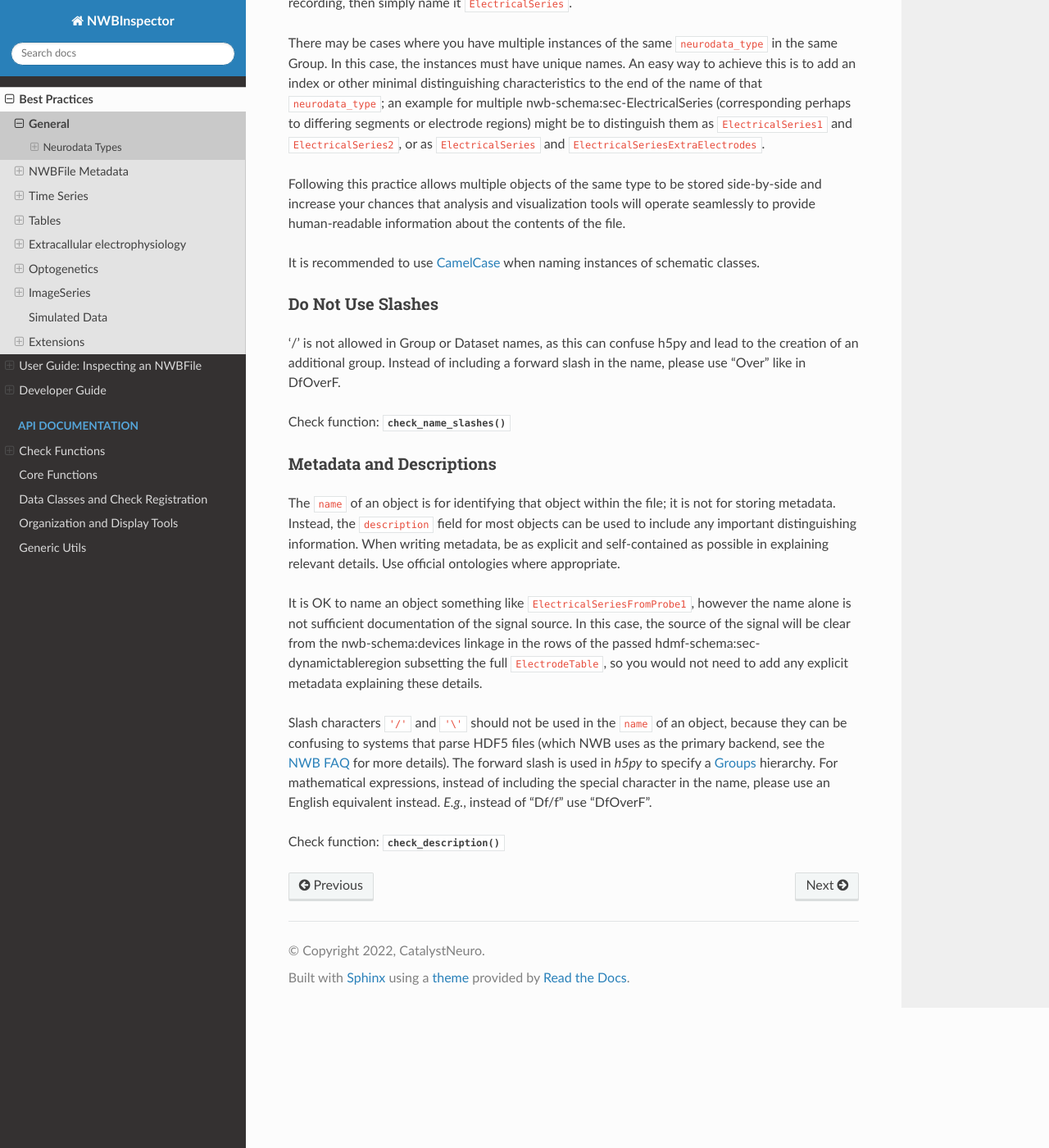
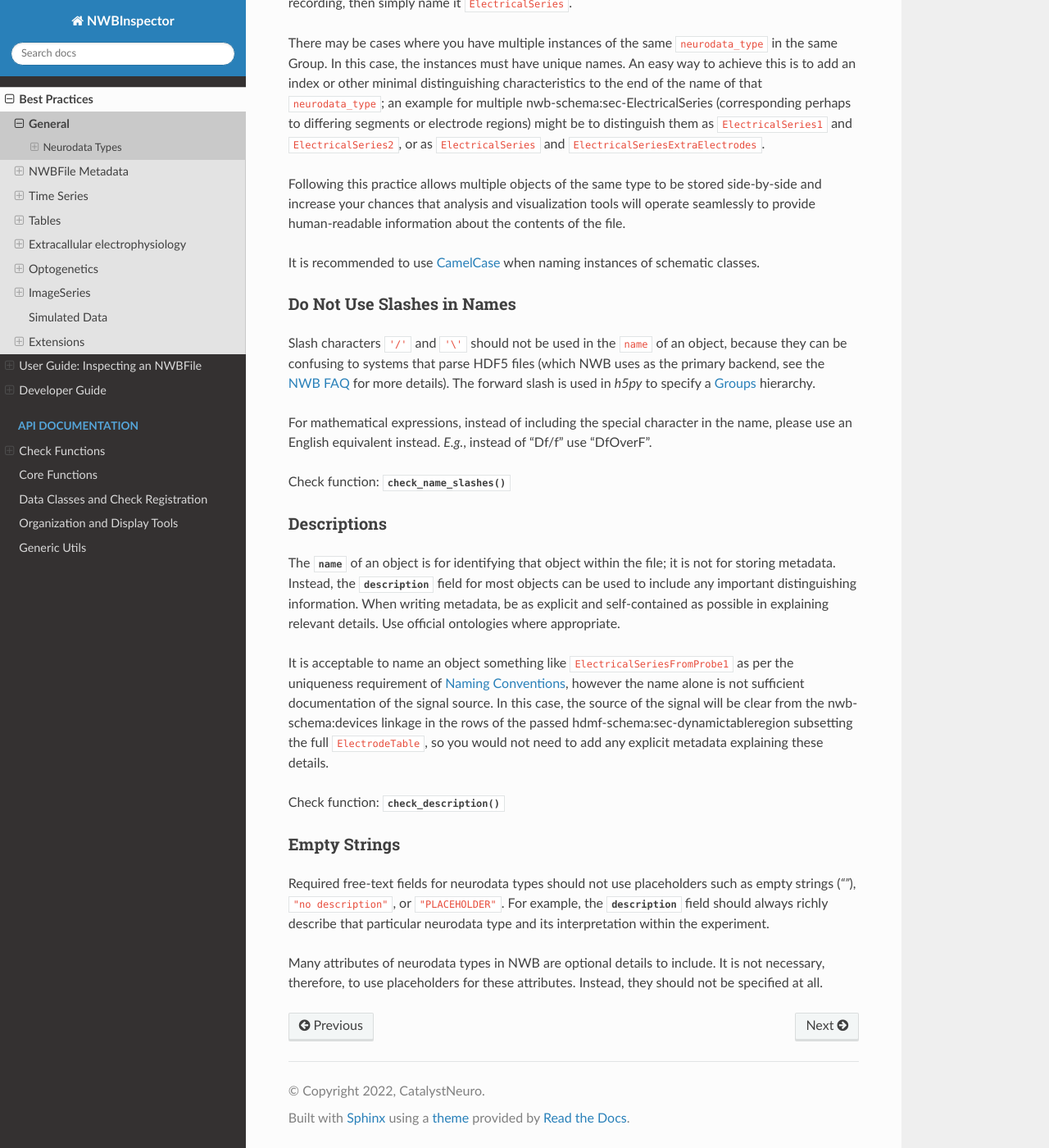
Before and after one commit to NeurodataWithoutBorders/nwbinspector, a Sphinx documentation site: the page built from docs/best_practices/general.rst, in a window 1280 px wide and 1400 px high, scrolled down 347 px. Shown: the whole window at 82% size. Built offline with Sphinx 7.4.7 and the Read the Docs theme 2.0.0, drawn with Linux system fonts in a browser that asks for light colours.

Commit message:
Add Best Practice for not using placeholders (#283)
* Update general.rst

* [pre-commit.ci] auto fixes from pre-commit.com hooks

for more information, see https://pre-commit.ci

* Update todo.rst

* Update general.rst

* Update general.rst

* Update general.py

* [pre-commit.ci] auto fixes from pre-commit.com hooks

for more information, see https://pre-commit.ci

* Update nwb_containers.py

* [pre-commit.ci] auto fixes from pre-commit.com hooks

for more information, see https://pre-commit.ci

* Update general.rst

Co-authored-by: pre-commit-ci[bot] <66853113+pre-commit-ci[bot]@users.noreply.github.com>
Co-authored-by: Ben Dichter <ben.dichter@gmail.com>

```diff
--- a/docs/best_practices/general.rst
+++ b/docs/best_practices/general.rst
@@ -35,11 +35,12 @@ It is recommended to use :wikipedia:`CamelCase <Camel_case>` when naming instanc
 
 .. _best_practice_name_slashes:
 
-Do Not Use Slashes
-~~~~~~~~~~~~~~~~~~
+Do Not Use Slashes in Names
+~~~~~~~~~~~~~~~~~~~~~~~~~~~
 
-'/' is not allowed in Group or Dataset names, as this can confuse h5py and lead to the creation of an additional group.
-Instead of including a forward slash in the name, please use "Over" like in DfOverF.
+Slash characters ``'/'`` and ``'\'``  should not be used in the ``name`` of an object, because they can be confusing to systems that parse HDF5 files (which NWB uses as the primary backend, see the :nwb-overview:`NWB FAQ <faq_details/why_hdf5.html#why-hdf5>` for more details). The forward slash is used in `h5py` to specify a `Groups <https://schema-language.readthedocs.io/en/latest/description.html#groups>`_ hierarchy.
+
+For mathematical expressions, instead of including the special character in the name, please use an English equivalent instead. *E.g.*, instead of "Df/f" use "DfOverF".
 
 Check function: :py:meth:`~nwbinspector.checks.general.check_name_slashes`
 
@@ -47,24 +48,23 @@ Check function: :py:meth:`~nwbinspector.checks.general.check_name_slashes`
 
 .. _best_practice_description:
 
-Metadata and Descriptions
-~~~~~~~~~~~~~~~~~~~~~~~~~
+Descriptions
+~~~~~~~~~~~~
 
-The ``name`` of an object is for identifying that object within the file; it is not for storing metadata. Instead, the
-``description`` field for most objects can be used to include any important distinguishing information. When writing
-metadata, be as explicit and self-contained as possible in explaining relevant details. Use
-official ontologies where appropriate.
+The :py:attr:`name` of an object is for identifying that object within the file; it is not for storing metadata. Instead, the :py:attr:`description` field for most objects can be used to include any important distinguishing information. When writing metadata, be as explicit and self-contained as possible in explaining relevant details. Use official ontologies where appropriate.
 
-It is OK to name an object something like ``ElectricalSeriesFromProbe1``, however the name alone is not sufficient
-documentation of the signal source. In this case, the source of the signal will be clear from the
-:ref:`nwb-schema:devices` linkage in the rows of the passed :ref:`hdmf-schema:sec-dynamictableregion` subsetting
-the full ``ElectrodeTable``, so you would not need to
-add any explicit metadata explaining these details.
-
-Slash characters ``'/'`` and ``'\'``  should not be used in the ``name`` of an object, because they can be
-confusing to systems that parse HDF5 files (which NWB uses as the primary backend, see the
-:nwb-overview:`NWB FAQ <faq_details/why_hdf5.html#why-hdf5>` for more details). The forward slash is used in `h5py` to specify a `Groups <https://schema-language.readthedocs.io/en/latest/description.html#groups>`_ hierarchy.
-For mathematical expressions, instead of including the special character in the name, please use an English equivalent
-instead. *E.g.*, instead of "Df/f" use "DfOverF".
+It is acceptable to name an object something like ``ElectricalSeriesFromProbe1`` as per the uniqueness requirement of :ref:`best_practice_object_names`, however the name alone is not sufficient documentation of the signal source. In this case, the source of the signal will be clear from the :ref:`nwb-schema:devices` linkage in the rows of the passed :ref:`hdmf-schema:sec-dynamictableregion` subsetting the full ``ElectrodeTable``, so you would not need to add any explicit metadata explaining these details.
 
 Check function: :py:meth:`~nwbinspector.checks.general.check_description`
+
+
+
+
+.. _best_practice_placeholders:
+
+Empty Strings
+~~~~~~~~~~~~~
+
+Required free-text fields for neurodata types should not use placeholders such as empty strings (`""`), ``"no description"``, or ``"PLACEHOLDER"``. For example, the :py:attr:`description` field should always richly describe that particular neurodata type and its interpretation within the experiment.
+
+Many attributes of neurodata types in NWB are optional details to include. It is not necessary, therefore, to use placeholders for these attributes. Instead, they should not be specified at all.
```
Also changed, not shown: docs/best_practices/todo.rst (+0 -7 lines), 2 other files.
